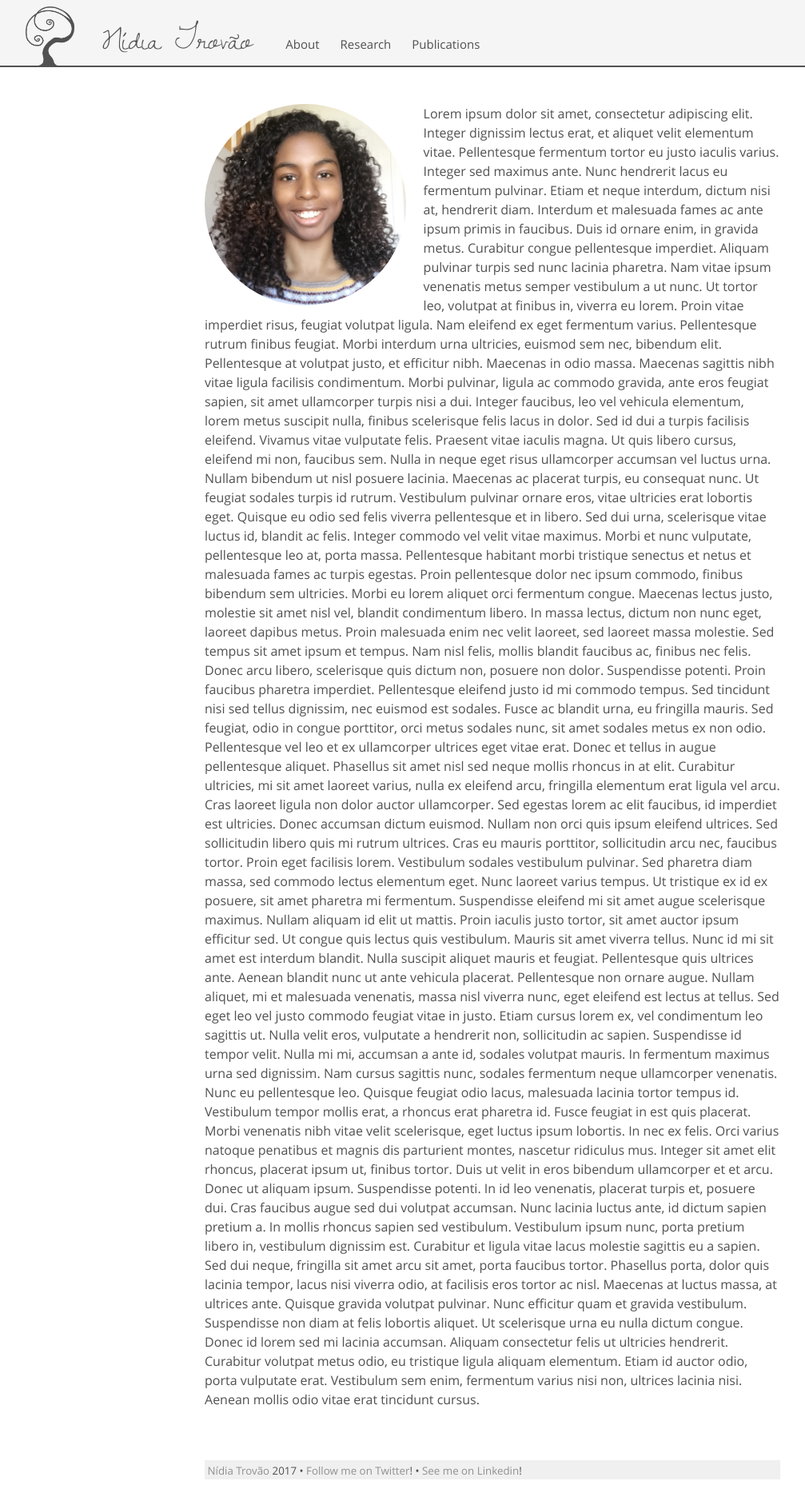
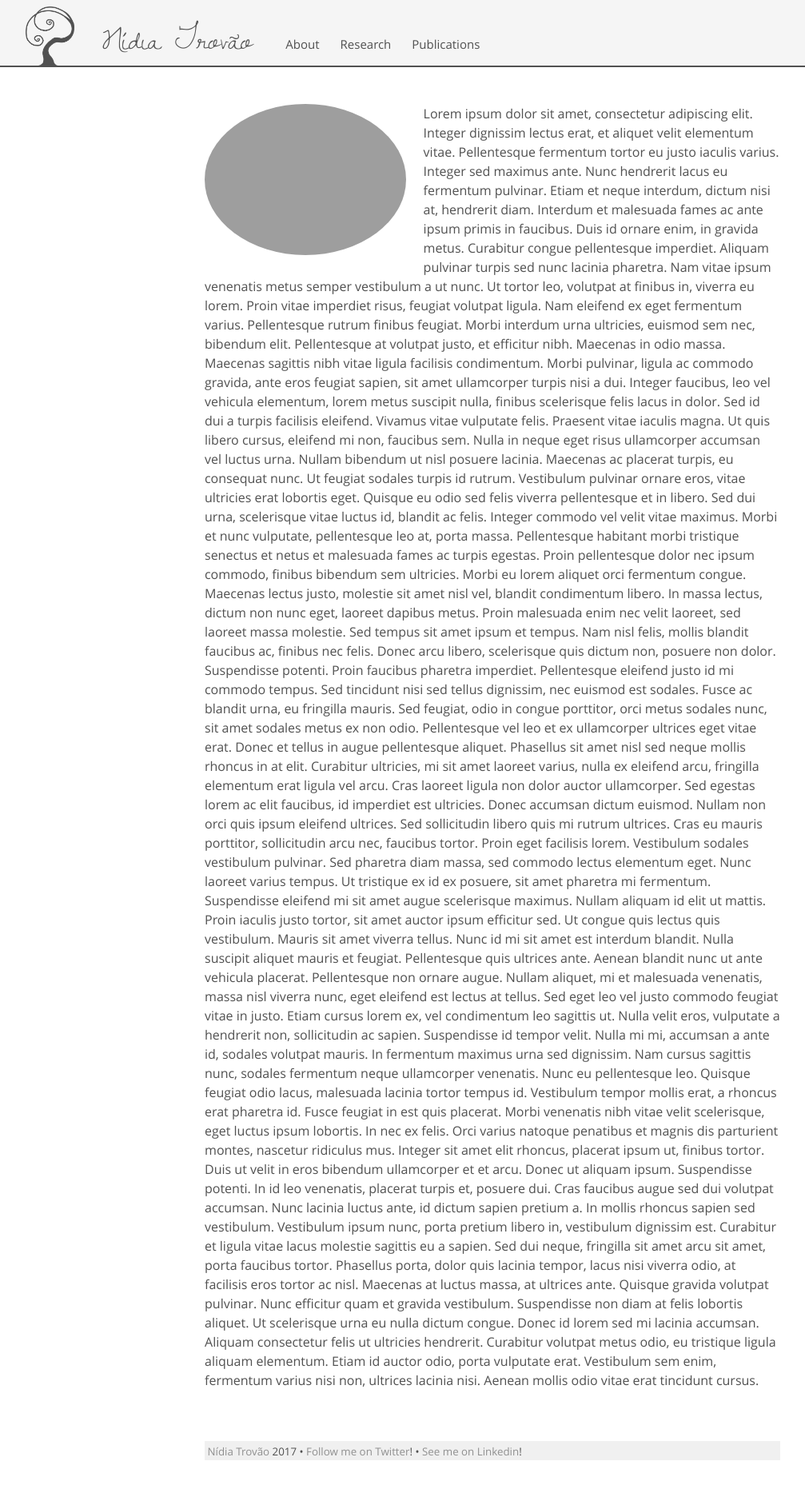
Before and after one commit to nidiatrovao/nidiatrovao.github.io, a Jekyll site: the page built from index.html, in a window 1280 px wide. Shown: the whole page at 80% size, without its empty margins (24-1031 px from the left). Built offline with Jekyll 4.4.1, drawn with Linux system fonts in a browser that asks for light colours; after the commit the page ends 1858 px from its top, so only the background shows below that.

Commit message:
Update index.html

```diff
--- a/index.html
+++ b/index.html
@@ -3,7 +3,7 @@
 title: Home
 ---
 
-<div class="page"><img src="{{ site.baseurl }}/public/me.jpg" alt="Nídia Trovão" style="border-radius: 50%;">
+<div class="page"><img src="{{ site.baseurl }}/public/nt.jpg" alt="Nídia Trovão" style="border-radius: 50%;">
 
 Lorem ipsum dolor sit amet, consectetur adipiscing elit. Integer dignissim lectus erat, et aliquet velit elementum vitae. Pellentesque fermentum tortor eu justo iaculis varius. Integer sed maximus ante. Nunc hendrerit lacus eu fermentum pulvinar. Etiam et neque interdum, dictum nisi at, hendrerit diam. Interdum et malesuada fames ac ante ipsum primis in faucibus. Duis id ornare enim, in gravida metus. Curabitur congue pellentesque imperdiet. Aliquam pulvinar turpis sed nunc lacinia pharetra. Nam vitae ipsum venenatis metus semper vestibulum a ut nunc. Ut tortor leo, volutpat at finibus in, viverra eu lorem. Proin vitae imperdiet risus, feugiat volutpat ligula. Nam eleifend ex eget fermentum varius. Pellentesque rutrum finibus feugiat.
 
```
